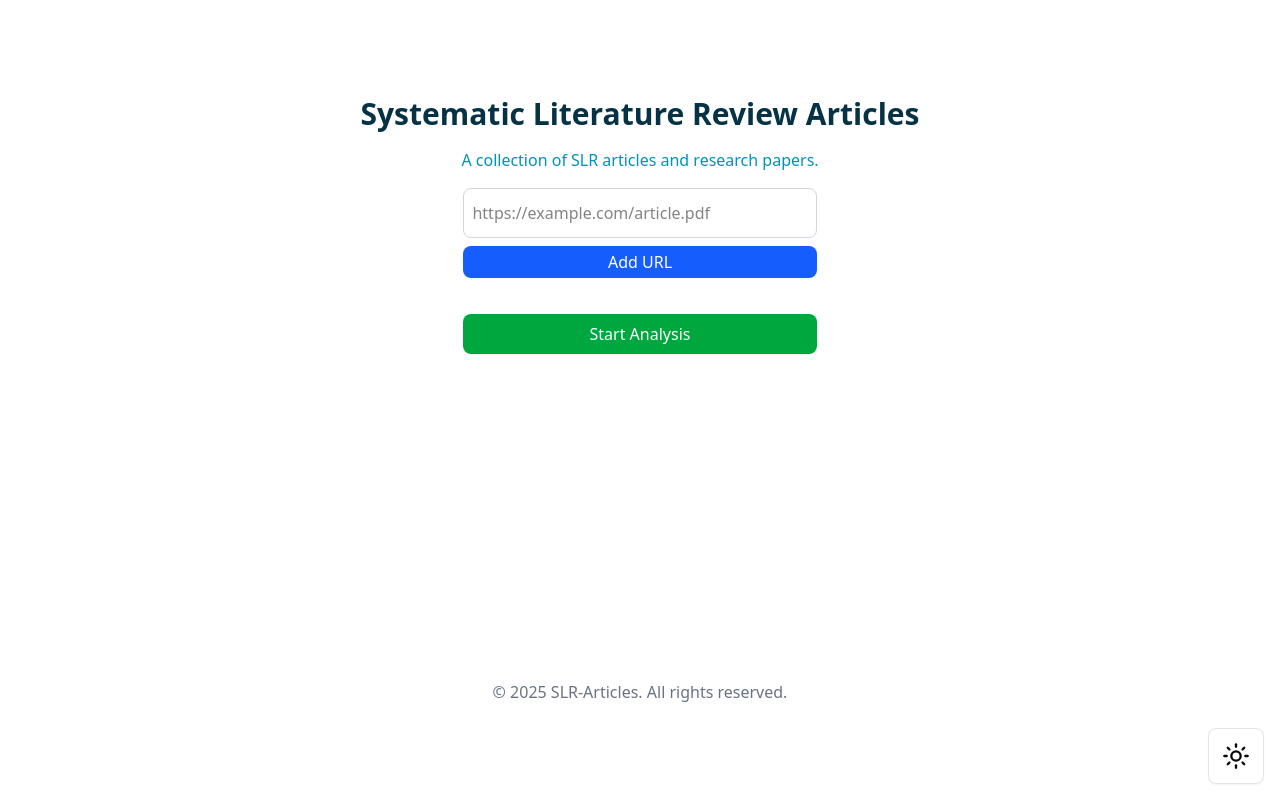
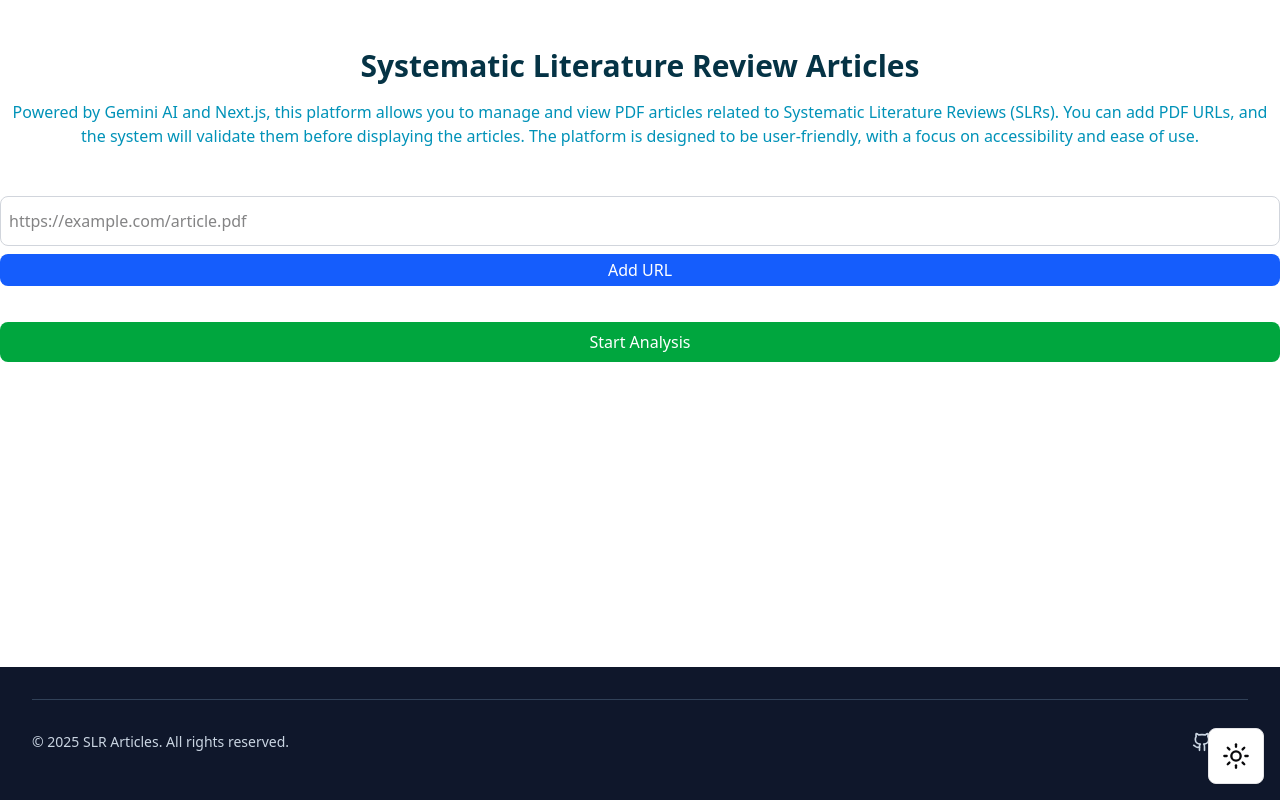
Before and after one commit to Flavio-Ore/slr-articles-web, a Next.js app: page / in a window 1280 px wide. Built offline with nearby package versions, Linux system fonts and the light colour scheme.

Commit message:
feat: Add Footer component and enhance page description for SLR articles

```diff
--- a/src/app/(root)/page.tsx
+++ b/src/app/(root)/page.tsx
@@ -1,3 +1,4 @@
+import Footer from '#/components/footer'
 import { ModeToggle } from '#/components/mode-toggle'
 import PdfUrlManager from '#/components/pdf-url-manager'
 
@@ -14,24 +15,24 @@ export default async function RootHome () {
     alive: 'alive'
   })
   return (
-    <div className='flex min-h-screen flex-col items-center justify-between p-12 md:p-24'>
-      <main className='flex flex-col items-center justify-center w-full max-w-4xl gap-4'>
+    <div className='flex min-h-screen flex-col items-center justify-between'>
+      <main className='space-y-12 py-8 px-4 lg:px-0 lg:py-12'>
         <header className='text-center'>
           <h1 className='text-3xl font-bold mb-4 text-cyan-950 dark:text-cyan-400'>
             Systematic Literature Review Articles
           </h1>
           <p className='text-base text-cyan-600'>
-            A collection of SLR articles and research papers.
+            Powered by Gemini AI and Next.js, this platform allows you to manage
+            and view PDF articles related to Systematic Literature Reviews
+            (SLRs). You can add PDF URLs, and the system will validate them
+            before displaying the articles. The platform is designed to be
+            user-friendly, with a focus on accessibility and ease of use.
           </p>
         </header>
         <PdfUrlManager />
       </main>
 
-      <footer className='w-full max-w-4xl mt-8 text-center text-gray-500'>
-        <p>
-          &copy; {new Date().getFullYear()} SLR-Articles. All rights reserved.
-        </p>
-      </footer>
+      <Footer />
       <div className='fixed bottom-4 right-4'>
         <ModeToggle />
       </div>
--- /dev/null
+++ b/src/components/footer.tsx
@@ -0,0 +1,24 @@
+import { Github, Linkedin } from 'lucide-react'
+import Link from 'next/link'
+
+export default function Footer () {
+  return (
+    <footer className='w-full bg-slate-900 text-slate-300'>
+      <div className='max-w-7xl mx-auto px-4 sm:px-6 lg:px-8 pb-12'>
+        <div className='border-t border-slate-700 mt-8 pt-8 flex flex-col sm:flex-row justify-between items-center'>
+          <div className='text-sm'>
+            © {new Date().getFullYear()} SLR Articles. All rights reserved.
+          </div>
+          <div className='flex space-x-4 mt-4 sm:mt-0'>
+            <Link href='#' className='hover:text-blue-400 transition-colors'>
+              <Github className='h-5 w-5' />
+            </Link>
+            <Link href='#' className='hover:text-blue-400 transition-colors'>
+              <Linkedin className='h-5 w-5' />
+            </Link>
+          </div>
+        </div>
+      </div>
+    </footer>
+  )
+}
```
